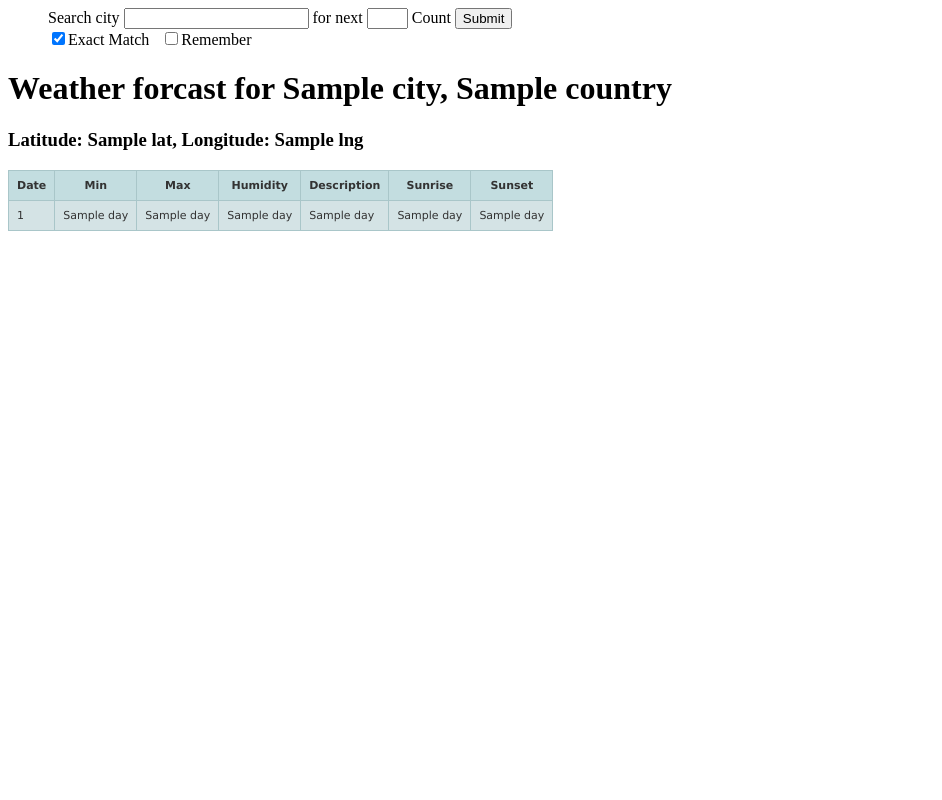
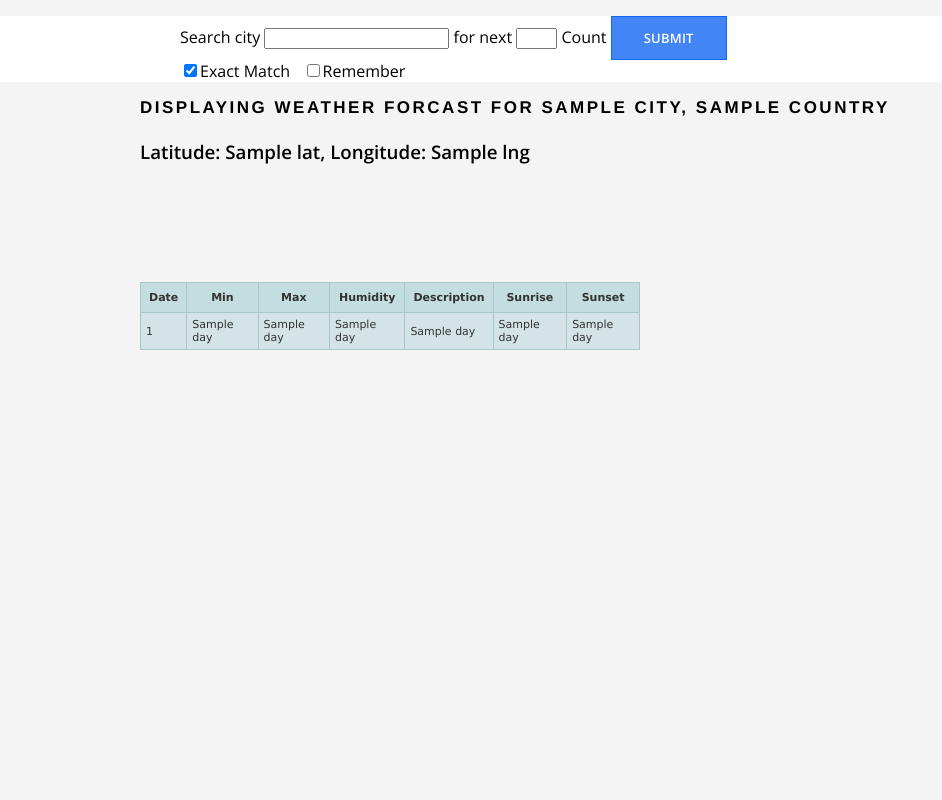
Before and after one commit to chrisjcox79/WeatherApp, a Flask app: template templates/index.html in a window 1280 px wide. Shown: the whole page, without its empty margins (0-942 px from the left). Run offline with Flask 2, Linux system fonts and the light colour scheme; the template is opened without the code that fills it: most values are stand-ins (such as "Sample title", 1, 10 or a date in 2020); form fields are guessed from the names that the template uses; some libraries are stand-ins or nearby versions.

Commit message:
updated templates

```diff
--- /dev/null
+++ b/static/main.css
@@ -0,0 +1,288 @@
+/*
+ * General
+ */
+
+html, body, h1 {
+  margin: 0;
+  padding: 0;
+}
+
+body {
+  background-color: #f4f4f4;
+  font-family: 'Open Sans', sans-serif;
+}
+
+h2 {
+
+  font-weight: 300;
+
+  letter-spacing: -1.2px;
+}
+
+a {
+  text-decoration: none;
+  display: inline-block;
+}
+
+.container {
+  width: 1000px;
+  margin: 0 auto;
+}
+
+.pull-left {
+  float: left;
+}
+
+.pull-right {
+  float: right;
+}
+
+.clearfix {
+  clear: both;
+}
+
+.section-content {
+  color: #3a3a3a;
+  float: center;
+  width: 500px;
+}
+
+.section-device {
+  float: right;
+  position: relative;
+  top: 65px;
+}
+
+.section-device img {
+  width: 600px;
+}
+
+.btn-primary {
+  background: #4285f4;
+  border: 1px solid #1266f1;
+  color: #ffffff;
+  font-family: 'Open Sans', sans-serif;
+  font-size: 13px;
+  font-weight: 600;
+  letter-spacing: 0.23px;
+  padding: 12px 32px;
+  text-align: center;
+  text-decoration: none;
+  text-transform: uppercase;
+}
+
+.btn-secondary {
+  background: #ffffff;
+  border: 1px solid #e6e6e6;
+  color: #3372df;
+  font-family: 'Open Sans', sans-serif;
+  font-size: 13px;
+  font-weight: 600;
+  letter-spacing: 0.23px;
+  padding: 12px 32px;
+  text-align: center;
+  text-decoration: none;
+  text-transform: uppercase;
+}
+
+
+
+/*
+ * Header
+ */
+
+header {
+  background-color: #fff;
+  padding: -25px 0;
+}
+
+.title {
+  float: left;
+  font-family: 'Helvetica Neue', Arial, Helvetica, sans-serif;
+  font-size: 17px;
+  letter-spacing: 2.5px;
+  text-transform: uppercase;
+}
+
+.title a, .title a:visited {
+  color: #3a3a3a;
+}
+
+.main-nav {
+  float: right;
+}
+
+.main-nav ul {
+  list-style: none;
+  margin: 0;
+  padding: 0;
+}
+
+.main-nav li {
+  display: inline-block;
+  font-family: 'Open Sans', sans-serif;
+  font-size: 13px;
+  font-weight: 600;
+  text-transform: uppercase;
+}
+
+.main-nav li a {
+  color: #3a3a3a;
+}
+
+
+/*
+ * Hero section
+ */
+
+.hero-section .section-content {
+  position: relative;
+  top: 100px;
+}
+
+.hero-section .section-content h2 {
+  font-size: 40px;
+}
+
+.hero-section .section-content .btn-primary {
+  margin-right: 10px;
+}
+
+
+/*
+ * Sign up
+ */
+
+.signup-section .section-content h2 {
+  font-size: 30px;
+}
+
+.signup-section .section-content {
+  position: relative;
+  top: 53px;
+}
+
+.form-group {
+  margin-bottom: 20px;
+}
+
+.form-group label {
+  color: #3a3a3a;
+  display: block;
+  font-family: 'Open Sans', sans-serif;
+  font-size: 15px;
+  font-weight: 600;
+  margin-bottom: 5px;
+}
+
+.form-group input {
+  border: none;
+  border-bottom: 2px solid #4285f4;
+  background-color: transparent;
+  color: #3a3a3a;
+  font-size: 18px;
+  padding: 5px 0;
+  width: 100%;
+}
+
+.form-group input:focus {
+  outline: 0;
+}
+
+.form-group .error-message {
+  margin: 10px 0;
+  color: #db4437;
+}
+
+.form-group .error-message + input {
+  border-bottom: 2px solid #db4437;
+}
+
+.error-message {
+  color: #db4437;
+}
+
+
+/*
+ * Sign up
+ */
+
+.about-section h2 {
+  font-size: 30px;
+  margin-bottom: 0;
+}
+
+.about-section p {
+  font-size: 16px;
+}
+
+
+/*
+ * Home
+ */
+
+.section-tabs {
+  float: left;
+  width: 340px;
+}
+
+.section-tabs .places {
+  margin-top: 62px;
+  padding-right: 20px;
+}
+
+.section-tabs .places a,
+.section-tabs .places a:visited {
+  color: #3372df;
+}
+
+
+.section-tabs article {
+  margin-bottom: 20px;
+}
+
+.section-tabs article .name {
+  font-size: 18px;
+}
+
+.section-tabs article .walking-distance {
+  color: #6e6e6e;
+  font-size: 13px;
+  margin: 0;
+}
+
+.section-map {
+  float: right;
+  width: 660px;
+}
+
+.section-map .nav {
+  padding: 20px 0;
+}
+
+.section-map .form-group {
+  display: inline;
+}
+
+.section-map #address {
+  font-size: 14px;
+  margin-right: 10px;
+  width: 87%;
+}
+
+.section-map #submit {
+  font-size: 10px;
+  padding: 5px 15px;
+}
+
+#map {
+  height: 500px;
+}
+
+.leaflet-popup-content h3 {
+  margin: 0;
+}
+
+.leaflet-popup-content p {
+  margin: 10px 0 ;
+}
--- a/static/style.css
+++ b/static/style.css
@@ -1,3 +1,8 @@
+
+/*
+Form Table style formating
+*/
+
 input[type=button]
 {
     background-color: #1E1E1E;
@@ -29,7 +34,7 @@ table.hovertable tr {
 }
 table.hovertable td {
 	border-width: 1px;
-	padding: 8px;
+	padding: 5px;
 	border-style: solid;
 	border-color: #a9c6c9;
 }
--- a/templates/form.html
+++ b/templates/form.html
@@ -4,7 +4,7 @@
     <dl>
         <dd>{{ form.searchCity.label }} {{ form.searchCity(size=20) }}
         	for next {{ form.count(size=2) }} {{ form.count.label }}
-        	<input type="submit" value="Submit" id="calculate" onclick="getWeatherForcaset(
+        	<input type="submit" class="btn-primary" value="Submit" id="calculate" onclick="getWeatherForcaset(
         	document.getElementsByName('searchCity')[whole_number].value,
         	document.getElementsByName('count')[whole_number].value
         	);" >
--- a/templates/head.html
+++ b/templates/head.html
@@ -2,5 +2,7 @@
 <meta name="author" content="Sanjeev Kumar">
 <script src="//ajax.googleapis.com/ajax/libs/jquery/1.9.1/jquery.min.js"></script>
 <link rel="stylesheet" type="text/css" href="{{url_for('static', filename='style.css')}}">
+<link rel="stylesheet" type="text/css" href="{{url_for('static', filename='main.css')}}">
+<link href='http://fonts.googleapis.com/css?family=Open+Sans:300,400,600' rel='stylesheet'>
 <link rel="shortcut icon" href="{{ url_for('static', filename='favicon.ico') }}">
 <script src="{{ url_for('static', filename='js/main.js') }}"></script>
--- a/templates/index.html
+++ b/templates/index.html
@@ -1,39 +1,19 @@
-<html>
-	<head>
-		{% include 'head.html' %}
-		<script type=text/javascript>
-		$SCRIPT_ROOT = {{ request.script_root|tojson|safe }};
-		  $(function() {
-		    $('submit#calculate').bind('click', function() {
-		      alert("Hi");
-		      $.getJSON($SCRIPT_ROOT + '/', {
-		        a: $('input[name="searchcity"]').val(),
-		        b: $('input[name="count"]').val()
-		      }, function(data) {
-		        $("#result").text("Hi");
-		      });
-		      return false;
-		    });
-		  });
-  </script>
-	</head>
-	<body>
-		<!--label>GET: </label><input name="method" type="radio" id="method    " value="GET" checked>
-		&nbsp; <label> POST:</label> <input name="method" type="radio" id="method" value="POST">
-		<form method=document.getElementById("method").value action="/weather"-->
 
-		{% include 'form.html' %}
+{% extends "layout.html" %}
 
-		<h1>Weather forcast for {{ city }}, {{ country }} </h1>
+{% block content %}
+
+<main class="hero-section">
+	<div class="container">
+		<h1 class="title">Displaying weather forcast for {{ city }}, {{ country }} </h1><br/>
     <h3>Latitude: {{lat}}, Longitude: {{lng}}</h3>
-		<div>
+		<div class="section-content">
 			<table class="hovertable">
 				<tr>
 					<th> Date</th><th>Min</th><th>Max</th><th>Humidity</th>
 						<th>Description</th><th>Sunrise</th>
 						<th>Sunset</th>
 				</tr>
-
 					{% for day in forcast_list %}
 					<tr onmouseover="this.style.backgroundColor='#ffff66';"
 						onmouseout="this.style.backgroundColor='#d4e3e5';">
@@ -47,8 +27,12 @@
 					</tr>
 					{% endfor %}
 				</table>
+		 </div>
 
+		 <div class="section-device">
+        <!-- Load Map Here -->
       </div>
-		<span id="result"></span>
-	</body>
-</html>
+		<!-- <div class="clearfix"></div> -->
+		</div>
+  </main>
+{% endblock %}
--- /dev/null
+++ b/templates/layout.html
@@ -0,0 +1,33 @@
+<!DOCTYPE html>
+<html>
+  <head>
+    {% include 'head.html' %}
+    <script type=text/javascript>
+    $SCRIPT_ROOT = {{ request.script_root|tojson|safe }};
+      $(function() {
+        $('submit#calculate').bind('click', function() {
+          alert("Hi");
+          $.getJSON($SCRIPT_ROOT + '/', {
+            a: $('input[name="searchCity"]').val(),
+            b: $('input[name="count"]').val()
+          }, function(data) {
+            $("#result").text("Hi");
+          });
+          return false;
+        });
+      });
+  </script>
+  </head>
+  <body>
+    <header>
+      <div class="container">
+        {% include 'form.html' %}
+
+      </div>
+    </header>
+
+    {% block content %}
+    {% endblock %}
+
+  </body>
+</html>
```
Also changed, not shown: templates/invalid_city.html (+4 -8 lines). Lines whose indentation alone changed are shown as unchanged.
